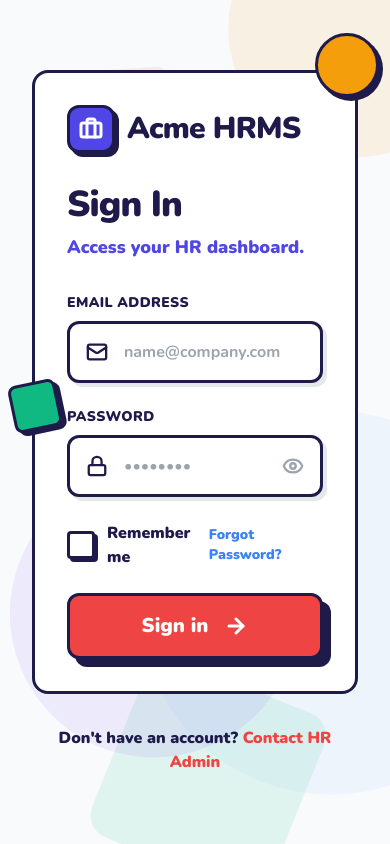
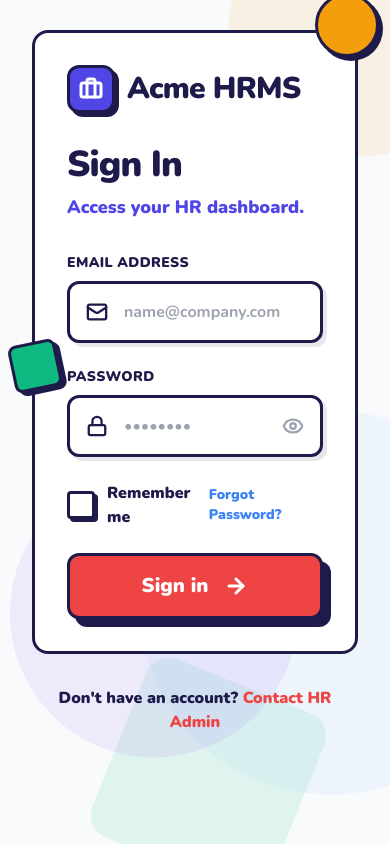
Before and after one commit to Kondapaneni/HRMS, a React (Vite) app in the folder frontend/: page / in a window 390 px wide. Built offline with nearby package versions, Linux system fonts and the light colour scheme; no server answers; what @react-pdf/renderer would draw is missing.

Commit message:
UI: Adjust login form position on mobile

```diff
--- a/frontend/src/pages/Login.jsx
+++ b/frontend/src/pages/Login.jsx
@@ -149,7 +149,7 @@ const Login = () => {
           initial={{ opacity: 0, x: 50 }}
           animate={{ opacity: 1, x: 0 }}
           transition={{ duration: 0.6, delay: 0.2, type: "spring", bounce: 0.4 }}
-          className="w-full max-w-md relative z-10"
+          className="w-full max-w-md relative z-10 mb-20 sm:mb-28 lg:mb-0"
         >
           <div className="bg-white border-[3px] border-[#1E1B4B] rounded-2xl p-8 sm:p-10 relative overflow-visible">
 
```
